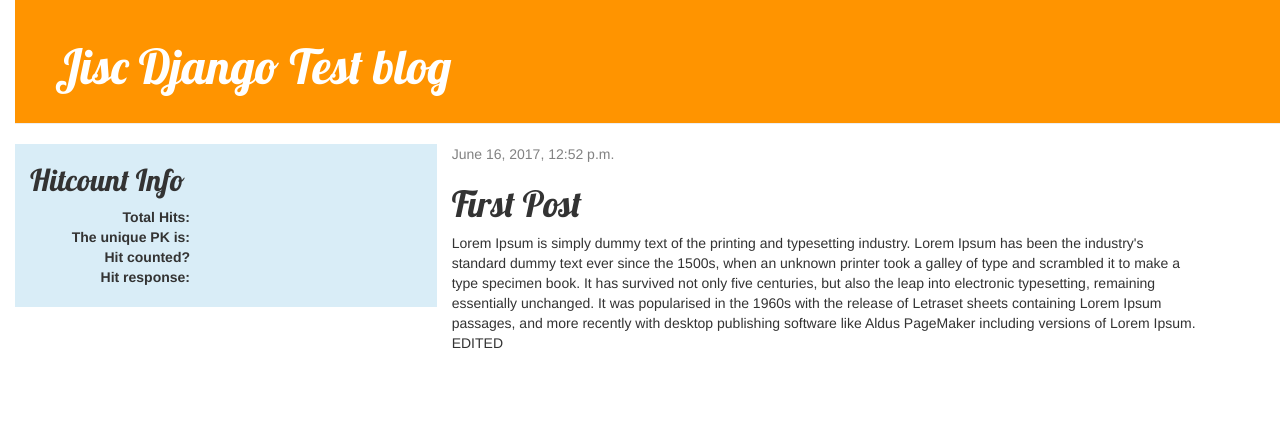
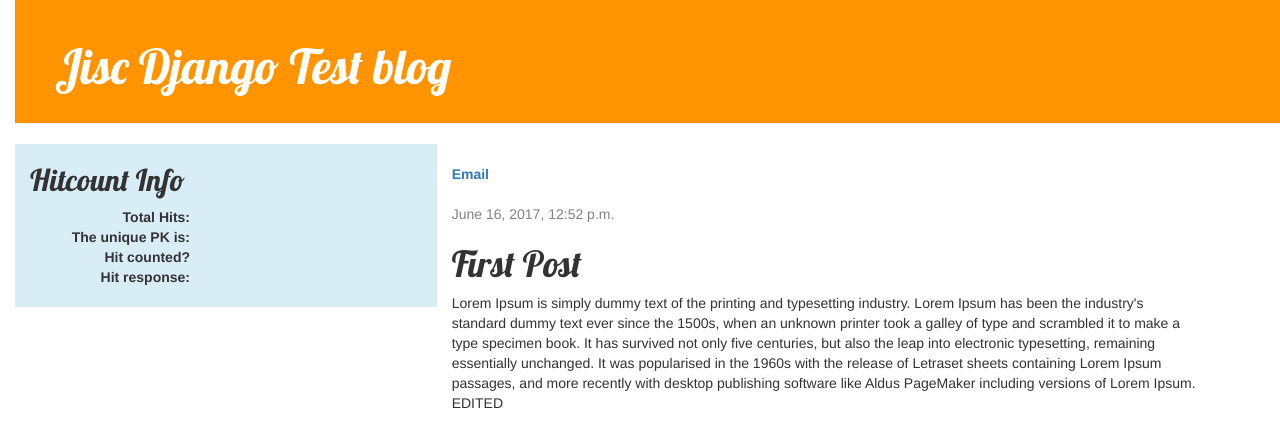
Before and after one commit to scheung38/jisc_django_test, a Django app: page /post/8/ in a window 1280 px wide. Shown: the top 422 px of the page. Run offline with Django 3.2, Linux system fonts and the light colour scheme; data comes from the database, SQL or seed files in the repository; both versions use the stored data as it was after the commit; some libraries are stand-ins or nearby versions.

Commit message:
fixed email

```diff
--- a/blog/templates/blog/base.html
+++ b/blog/templates/blog/base.html
@@ -35,9 +35,14 @@
 
 
 <div class="content container">
+
     <div class="row">
-{#        <a href='{% url "emailone" %}'>Email One</a>#}
         <div class="col-md-8">
+
+            <br>
+            <strong><a href='{% url "emailtwo" %}'>Email </a></strong>
+            <br>
+            <br>
             {% block content %}
             {% endblock %}
         </div>
--- a/blog/urls.py
+++ b/blog/urls.py
@@ -7,6 +7,6 @@ urlpatterns = [
     url(r'^post/new/$', views.post_new, name='post_new'),
     url(r'^post/(?P<pk>\d+)/edit/$', views.post_edit, name='post_edit'),
 
-    # url(r'^email_two/$', 'main.views.email_two', name='emailtwo'),
+    url(r'^email_two/$', views.email_two, name='emailtwo'),
 
 ]
--- a/blog/views.py
+++ b/blog/views.py
@@ -59,7 +59,7 @@ def post_edit(request, pk):
 def email_two(request):
     subject = "I am an HTML email"
     to = ['adric.warth@jisc.ac.uk']
-    from_email = 'Django.test@example.com'
+    from_email = 'sebastian_cheung@yahoo.com'
 
     ctx = {
         'user': 'buddy',
```
Also changed, not shown: db.sqlite3.
